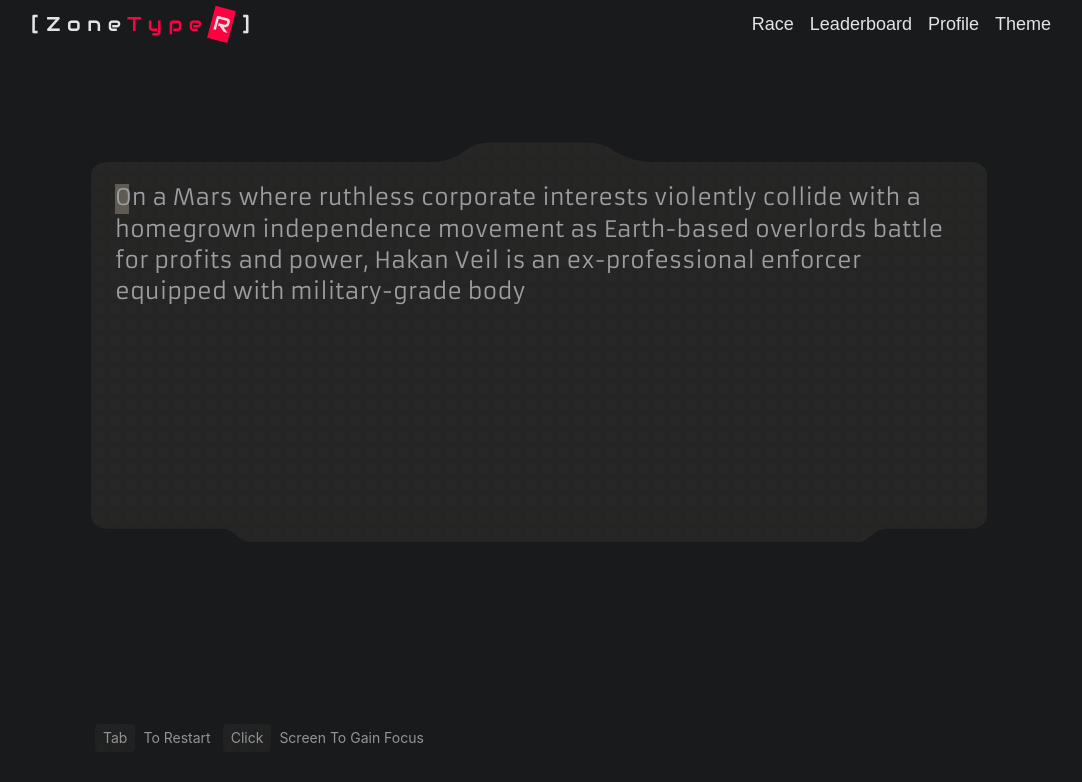
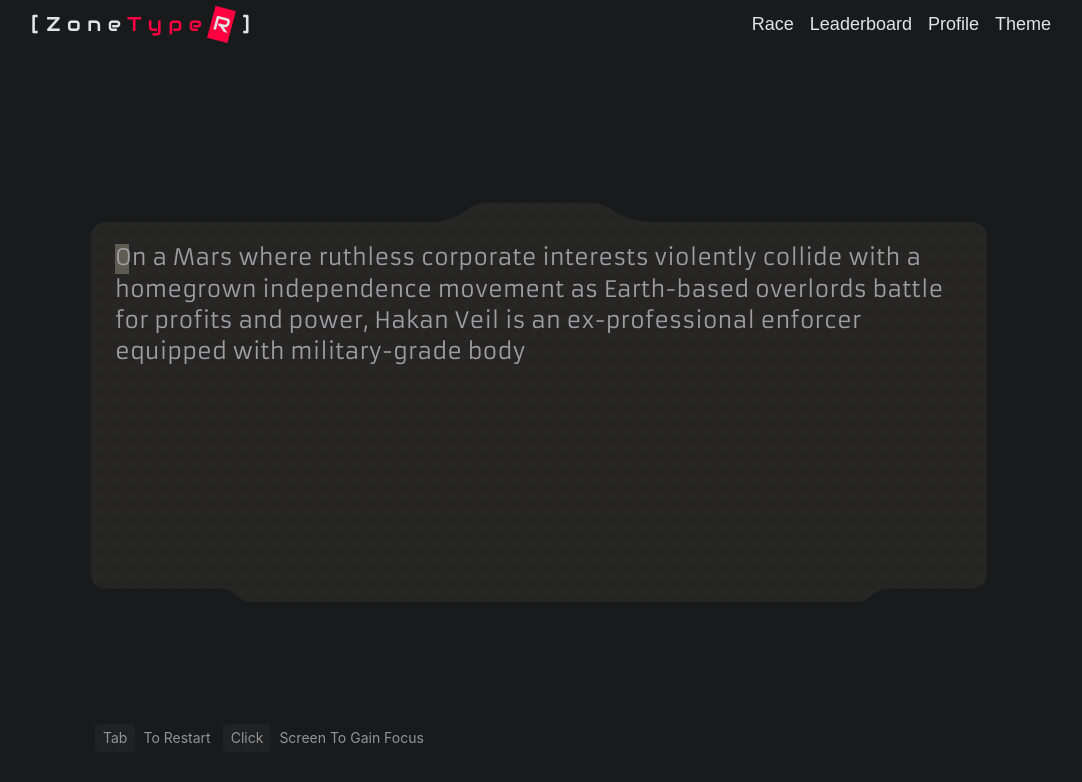
Before and after one commit to annunziatoc/Zonetyper, a React (Vite) app in the folder frontend/: page / in a window 1280 px wide. Shown: the top 782 px of the page, without its empty margins (101-1183 px from the left). Built offline with nearby package versions, Linux system fonts and the light colour scheme; a web font is replaced by a local one.

Commit message:
centered the main section

```diff
--- a/frontend/src/pages/MainSection.tsx
+++ b/frontend/src/pages/MainSection.tsx
@@ -13,7 +13,7 @@ const MainSection = () => {
     return (
         <div className="h-full flex items-center justify-center"
              onClick={() => {inputRef.current?.focus();}}>
-            <section className="relative w-full max-w-4xl mx-auto h-[400px] -mt-30">
+            <section className="relative w-full max-w-4xl mx-auto h-[400px] ">
                 <div
                     onClick={() => {inputRef.current?.focus();}}
                     className="absolute inset-0 bg-typing-surface dark:bg-typing-surface-dark before:absolute before:inset-0"
```
